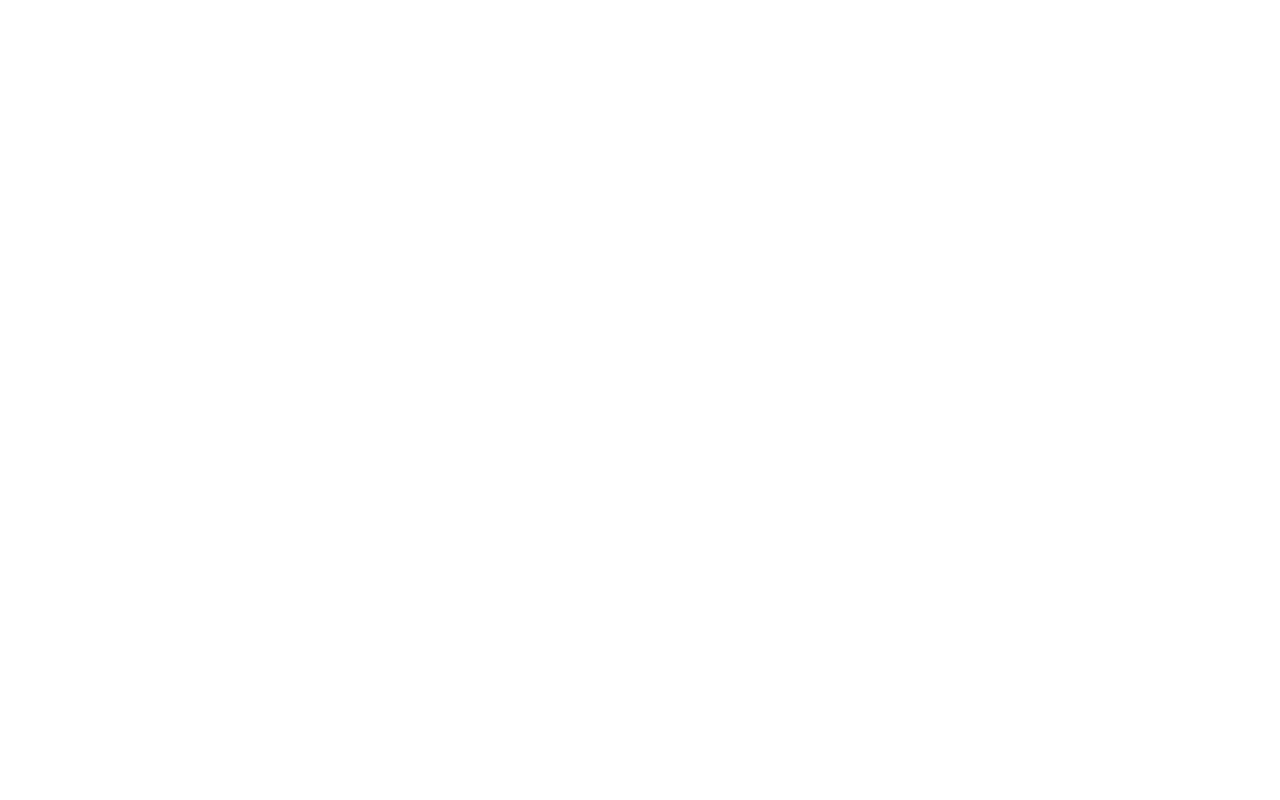
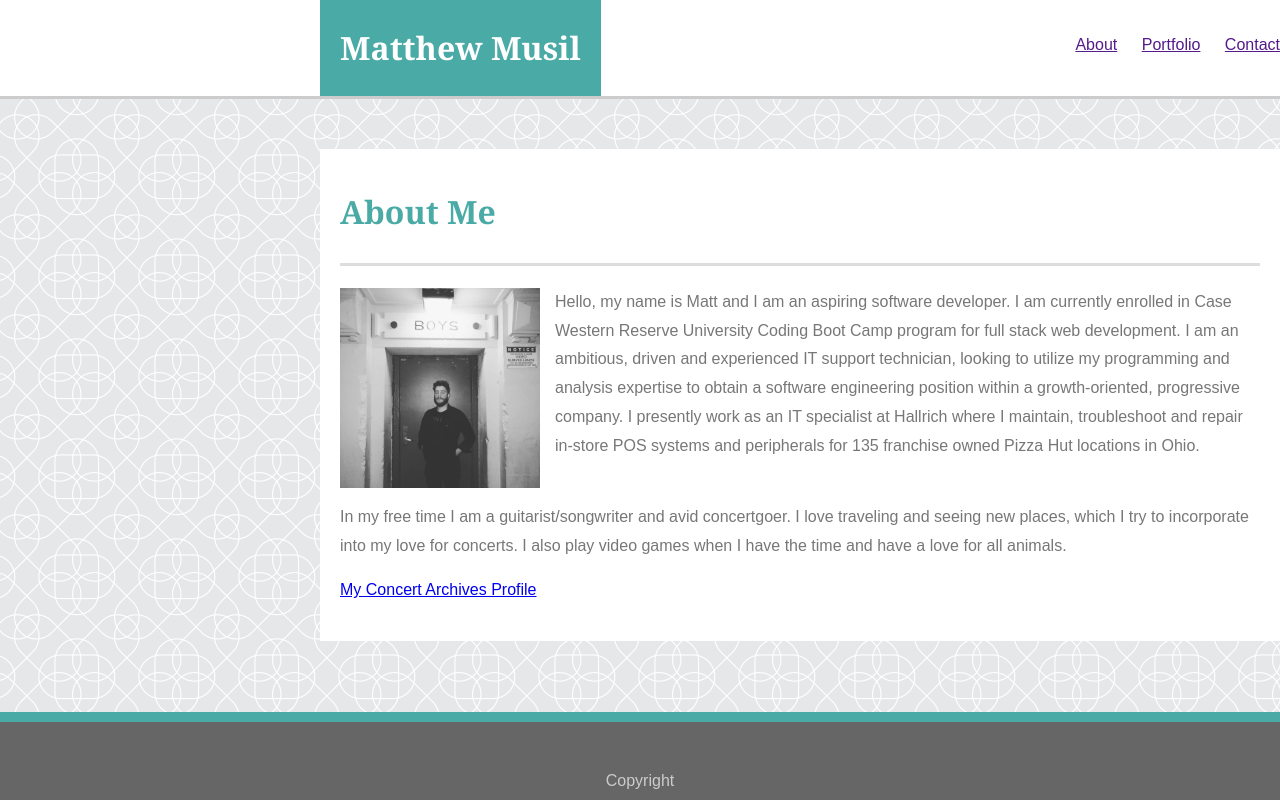
Before and after one commit to mmusil2/bootstrap-portfolio.github.io, a plain HTML site: page index.html in a window 1280 px wide. Drawn offline with Linux system fonts and the light colour scheme.

Commit message:
Add files via upload

```diff
--- /dev/null
+++ b/assets/css/style.css
@@ -0,0 +1,100 @@
+* {
+    box-sizing: border-box;
+}
+
+.clearfix::after {
+    content: "";
+    clear: both;
+    display: table;
+}
+
+body {
+    font-family: 'Arial', 'Helvetica Neue', Helvetica, sans-serif;
+    background-image: url("../images/background.png");
+    margin: 0;
+}
+
+p {
+    color: #777777;
+    line-height: 1.8;
+}
+
+header {
+    background-color: #ffffff;
+    border-bottom-style: solid;
+    border-color: #cccccc;
+}
+
+.head {
+    margin: 0px 25% 0px 25%;
+    float: left;
+    width: 960px;
+    font-family: 'Georgia', Times, 'Times New Roman', serif;
+    background-color: #ffffff;
+}
+
+main {
+    margin: 50px 25% 10px 25%;
+    padding: 20px;
+    float: left;
+    width: 960px;
+    font-family: 'Arial', 'Helvetica Neue', Helvetica, sans-serif;
+    background-color: #ffffff;
+}
+
+h1.solid {
+    color: #4aaaa5;
+    border-bottom-style: solid;
+    border-color:#dddddd;
+    padding-bottom: 30px;
+}
+
+.name {
+    float: left;
+    padding: 5px 20px 5px 20px;
+    color: #ffffff;
+    background-color: #4aaaa5;
+}
+
+.nav {
+    float: right;
+    font-family: 'Arial', 'Helvetica Neue', Helvetica, sans-serif;
+}
+
+h1{
+    font-family: 'Georgia', Times, 'Times New Roman', serif;
+}
+
+li {
+    display: inline;
+    padding-left: 20px;
+}
+
+ul {
+    padding-top: 20px;
+}
+
+img {
+    float: left;
+    margin-right:15px;
+    margin-bottom: 15px;
+}
+
+.para {
+    clear: left;
+}
+
+footer {
+    position: fixed;
+    padding-top: 50px;
+    padding-bottom: 10px;
+    border-top-style: solid;
+    border-color: #4aaaa5;
+    border-width: 10px;
+    left: 0;
+    bottom: 0;
+    width: 100%;
+    background-color: #666666;
+    color: #cccccc;
+    text-align: center;
+}
--- a/index.html
+++ b/index.html
@@ -1 +1,49 @@
-<!doctype html>
+<!DOCTYPE html>
+<html lang="en-us">
+
+<head>
+    <meta charset="UTF-8">
+    <!-- <link rel="stylesheet" type="text/css" href="../reset.css"> -->
+    <link rel="stylesheet" type="text/css" href="assets/css/style.css">
+</head>
+
+<body>
+    <header class="clearfix">
+        <div class="head">
+        <div class="name">
+            <h1>Matthew Musil</h1>
+        </div>
+
+        <div class="nav">
+            <ul>
+                <li><a href="">About</a></li>
+                <li><a href="">Portfolio</a></li>
+                <li><a href="">Contact</a></li>
+            </ul>
+        </div>
+        </div>
+    </header>
+
+    <main>
+        <div class="about">
+            <h1 class="solid">About Me</h1>
+        </div>
+
+        <div>
+            <p><img src="assets/images/profile.jpg" alt="Profile" width="200px" height="200px">
+                Hello, my name is Matt and I am an aspiring software developer. I am currently enrolled in Case Western Reserve University Coding Boot Camp program for full stack web development. I am an ambitious, driven and experienced IT support technician, looking to utilize my programming and analysis expertise to obtain a software engineering position within a growth-oriented, progressive company. I presently work as an IT specialist at Hallrich where I maintain, troubleshoot and repair in-store POS systems and peripherals for 135 franchise owned Pizza Hut locations in Ohio.</p>
+        </div>
+        <div class="para">
+            <p>In my free time I am a guitarist/songwriter and avid concertgoer. I love traveling and seeing new places, which I try to incorporate into my love for concerts. I also play video games when I have the time and have a love for all animals.</p>
+            <p><a href="https://www.concertarchives.org/matchu" target="_blank">My Concert Archives Profile</a></p>
+        </div>
+
+    </main>
+
+    <footer>
+        Copyright
+    </footer>
+
+</body>
+
+</html>
```
Also changed, not shown: assets/images/background.png (added), assets/images/profile.jpg (added).
